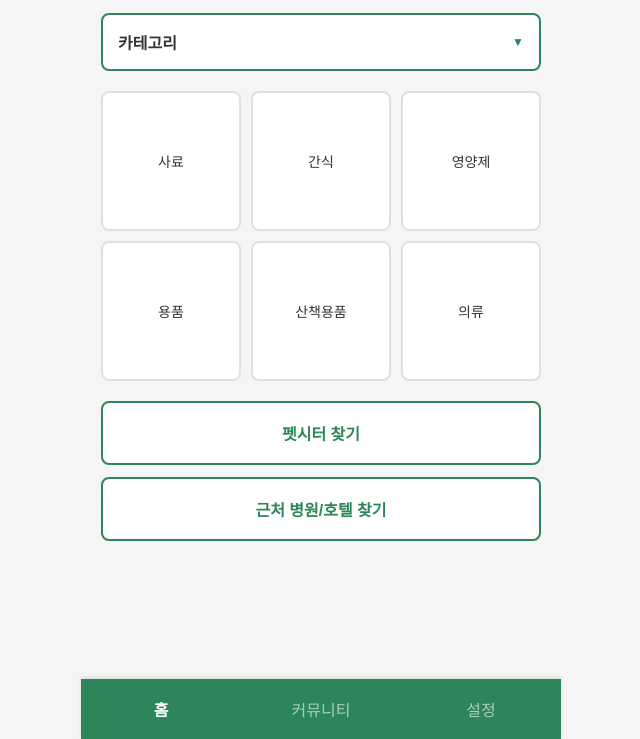
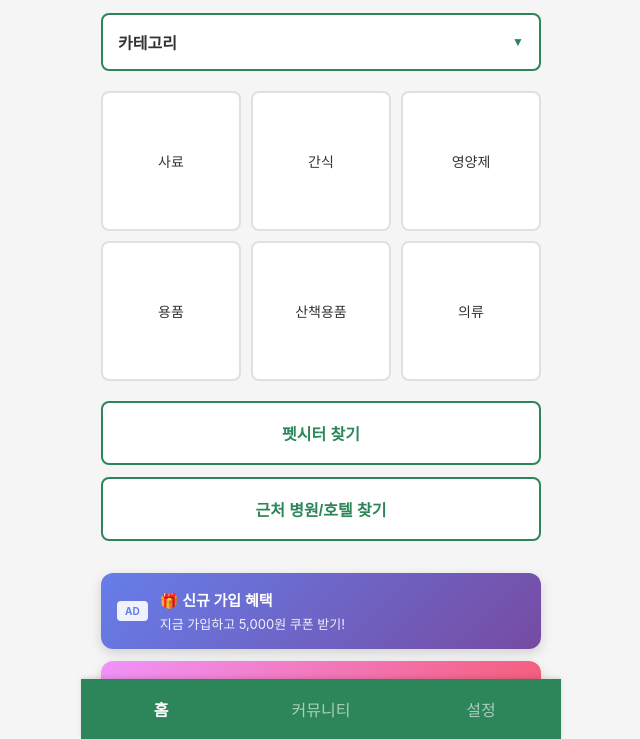
Before and after one commit to seungjae8520/pet-bridge, a plain HTML site: page index.html in a window 1280 px wide. Shown: the part 61-800 px from the top of the page, without its empty margins (319-959 px from the left). Drawn offline with Linux system fonts and the light colour scheme.

Commit message:
Add files via upload

```diff
--- a/index.html
+++ b/index.html
@@ -46,6 +46,28 @@
 
             <!-- 근처 병원/호텔 찾기 버튼 -->
             <button class="action-btn" id="mapBtn">근처 병원/호텔 찾기</button>
+
+            <!-- 광고 배너 섹션 -->
+            <div class="home-ad-section">
+                <div class="home-ad-banner">
+                    <div class="home-ad-content">
+                        <span class="home-ad-badge">AD</span>
+                        <div class="home-ad-text">
+                            <h3>🎁 신규 가입 혜택</h3>
+                            <p>지금 가입하고 5,000원 쿠폰 받기!</p>
+                        </div>
+                    </div>
+                </div>
+                <div class="home-ad-banner">
+                    <div class="home-ad-content">
+                        <span class="home-ad-badge">AD</span>
+                        <div class="home-ad-text">
+                            <h3>🔥 오늘의 특가</h3>
+                            <p>인기 사료 최대 30% 할인 중</p>
+                        </div>
+                    </div>
+                </div>
+            </div>
         </div>
 
         <!-- 커뮤니티 화면 -->
--- a/style.css
+++ b/style.css
@@ -191,6 +191,70 @@ body {
 .action-btn:active {
     background-color: #2d8659;
     color: white;
+}
+
+/* 홈 광고 배너 섹션 */
+.home-ad-section {
+    display: flex;
+    flex-direction: column;
+    gap: 12px;
+    margin-top: 20px;
+    margin-bottom: 20px;
+}
+
+.home-ad-banner {
+    background: linear-gradient(135deg, #667eea 0%, #764ba2 100%);
+    border-radius: 12px;
+    padding: 16px;
+    box-shadow: 0 4px 12px rgba(0,0,0,0.15);
+    cursor: pointer;
+    transition: transform 0.2s, box-shadow 0.2s;
+}
+
+.home-ad-banner:nth-child(2) {
+    background: linear-gradient(135deg, #f093fb 0%, #f5576c 100%);
+}
+
+.home-ad-banner:active {
+    transform: scale(0.98);
+    box-shadow: 0 2px 8px rgba(0,0,0,0.2);
+}
+
+.home-ad-content {
+    display: flex;
+    align-items: center;
+    gap: 12px;
+}
+
+.home-ad-badge {
+    background-color: rgba(255,255,255,0.9);
+    color: #667eea;
+    font-size: 10px;
+    font-weight: 700;
+    padding: 4px 8px;
+    border-radius: 4px;
+    flex-shrink: 0;
+}
+
+.home-ad-banner:nth-child(2) .home-ad-badge {
+    color: #f5576c;
+}
+
+.home-ad-text {
+    flex: 1;
+}
+
+.home-ad-text h3 {
+    font-size: 15px;
+    font-weight: 600;
+    color: white;
+    margin-bottom: 4px;
+}
+
+.home-ad-text p {
+    font-size: 13px;
+    color: rgba(255,255,255,0.9);
+    margin: 0;
 }
 
 /* 하단 네비게이션 */
```
